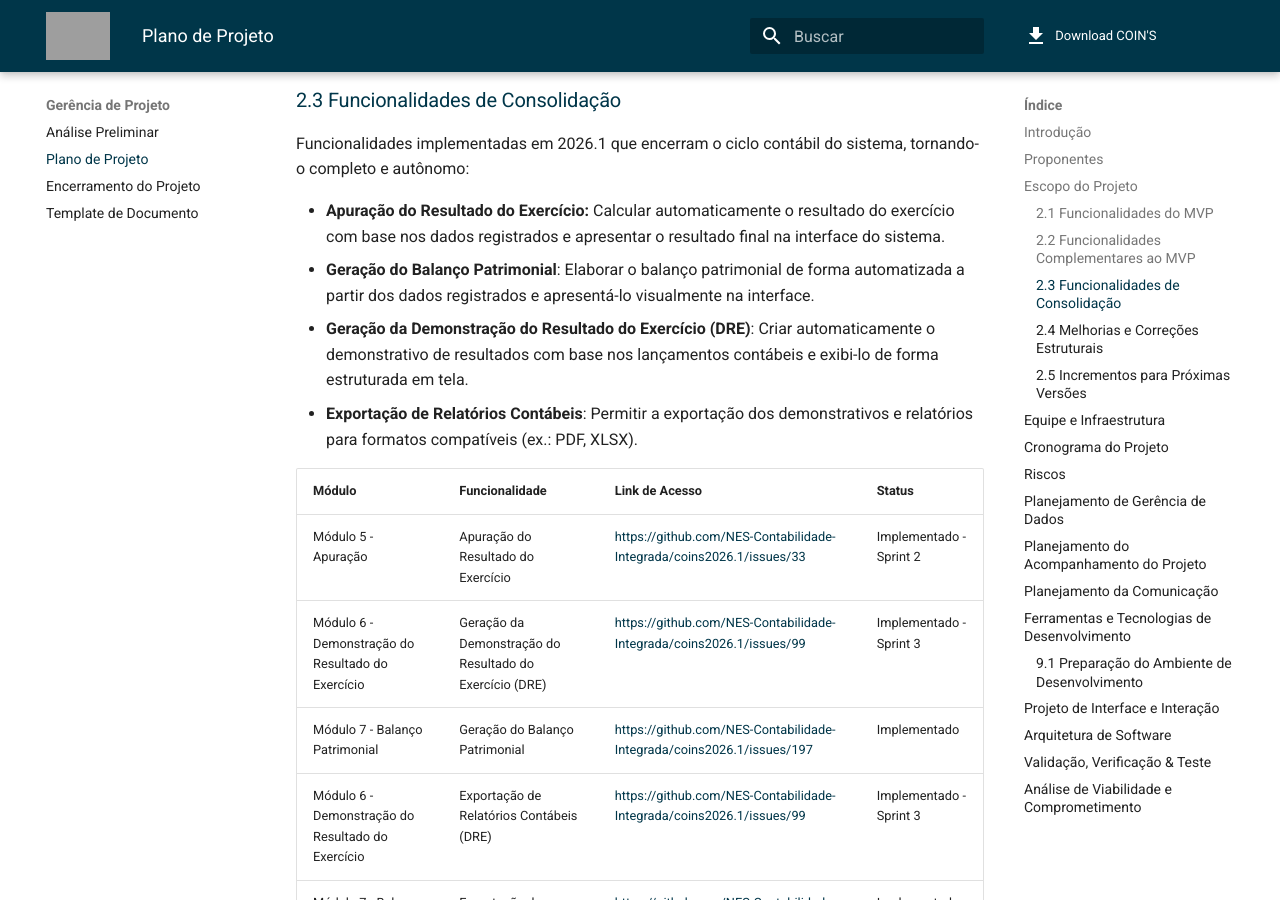
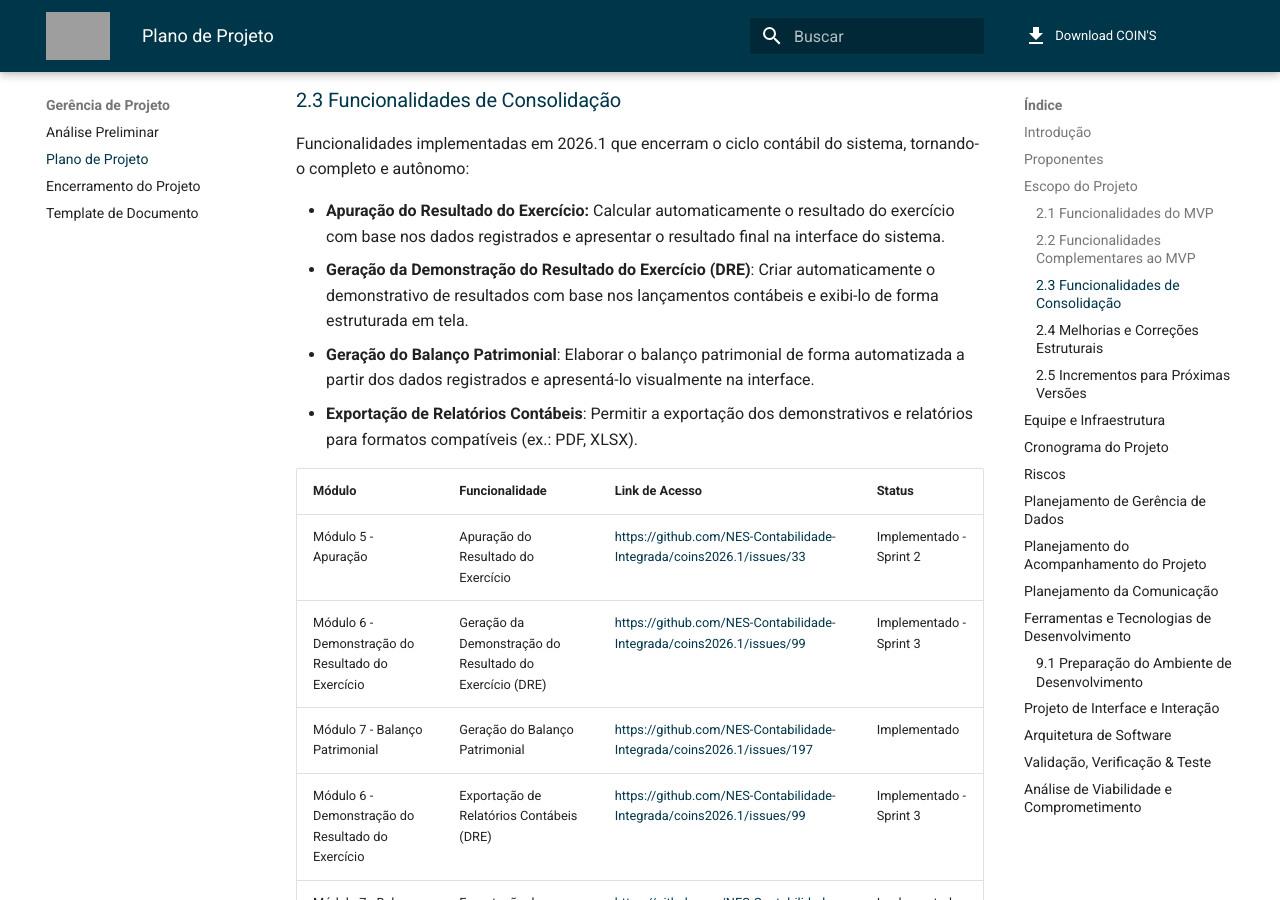
Before and after one commit to NES-Contabilidade-Integrada/doc-coins2026.1, an MkDocs documentation site: the page built from docs/gerencia-projeto/plano-do-projeto.md, in a window 1280 px wide and 900 px high, scrolled down 3460 px. Built offline with MkDocs 1.6.1 and Material for MkDocs 9.7.7, drawn with Linux system fonts in a browser that asks for light colours; comment, search, counter and statistics services are not loaded; grey boxes are pictures that could not be loaded.

```diff
--- a/docs/gerencia-projeto/plano-do-projeto.md
+++ b/docs/gerencia-projeto/plano-do-projeto.md
@@ -100,8 +100,8 @@ Funcionalidades implementadas em 2025/2 que não integravam o escopo do MVP, mas
 Funcionalidades implementadas em 2026.1 que encerram o ciclo contábil do sistema, tornando-o completo e autônomo:
 
 * **Apuração do Resultado do Exercício:** Calcular automaticamente o resultado do exercício com base nos dados registrados e apresentar o resultado final na interface do sistema.
+* **Geração da Demonstração do Resultado do Exercício (DRE)**: Criar automaticamente o demonstrativo de resultados com base nos lançamentos contábeis e exibi-lo de forma estruturada em tela.
 * **Geração do Balanço Patrimonial**: Elaborar o balanço patrimonial de forma automatizada a partir dos dados registrados e apresentá-lo visualmente na interface.
-* **Geração da Demonstração do Resultado do Exercício (DRE)**: Criar automaticamente o demonstrativo de resultados com base nos lançamentos contábeis e exibi-lo de forma estruturada em tela.
 * **Exportação de Relatórios Contábeis**: Permitir a exportação dos demonstrativos e relatórios para formatos compatíveis (ex.: PDF, XLSX).
 
 | Módulo | Funcionalidade | Link de Acesso | Status |
```
